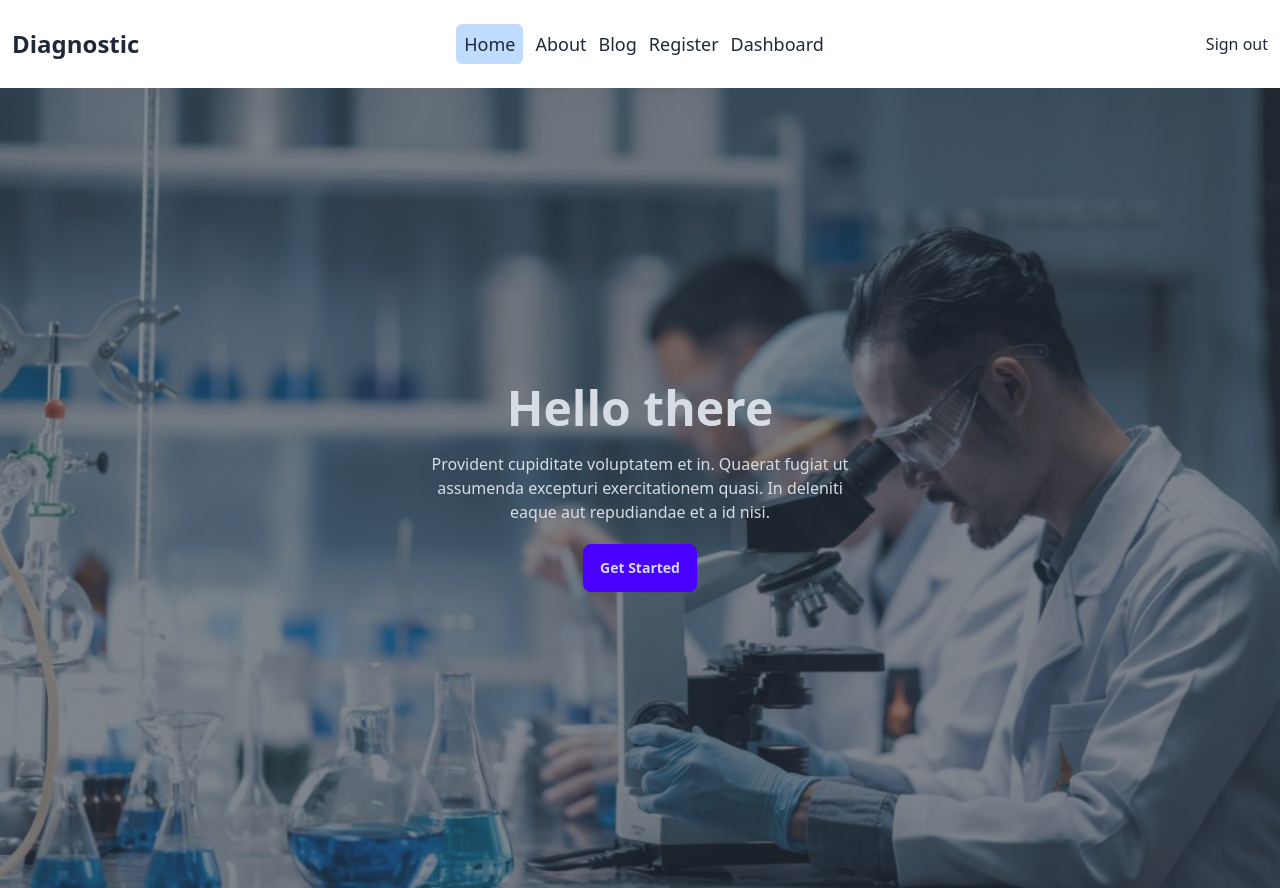
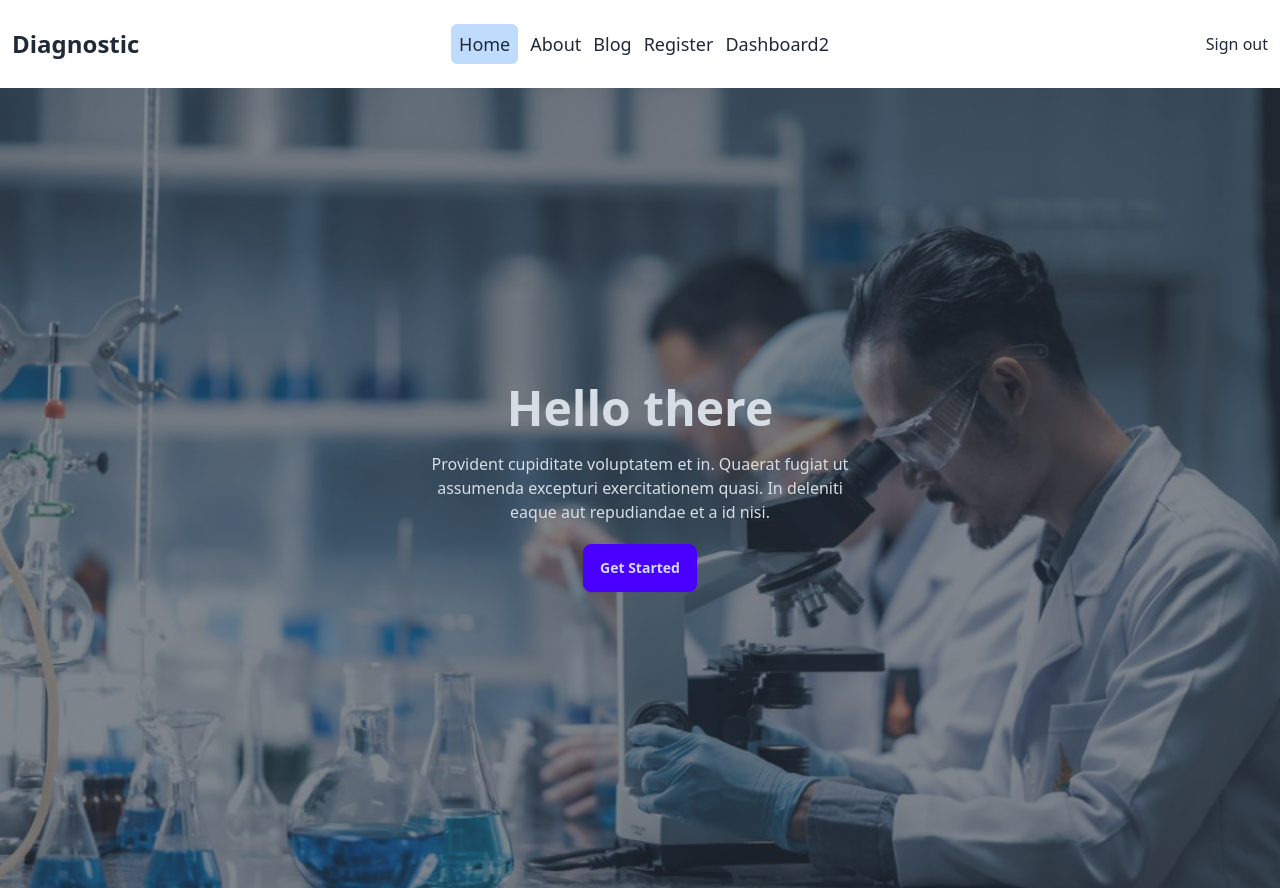
Before and after one commit to Rifazul-Islam/diagnostic-client-side, a React (Vite) app: page / in a window 1280 px wide. Built offline with nearby package versions, Linux system fonts and the light colour scheme; no server answers; sample sign-in values are in the browser's storage.

Commit message:
add a tanstack Query and other data load

```diff
--- a/package.json
+++ b/package.json
@@ -10,6 +10,7 @@
     "preview": "vite preview"
   },
   "dependencies": {
+    "@tanstack/react-query": "^5.8.6",
     "axios": "^1.6.2",
     "firebase": "^10.6.0",
     "react": "^18.2.0",
--- a/src/Pages/Dashboard/Dashboard.jsx
+++ b/src/Pages/Dashboard/Dashboard.jsx
@@ -1,5 +1,5 @@
 import { NavLink, Outlet } from "react-router-dom";
-import { FaBeer } from 'react-icons/fa';
+
 
 const Dashboard = () => {
 
@@ -28,12 +28,21 @@ const Dashboard = () => {
                 isActive ? "bg-blue-200 p-2 px-16  rounded-md " : "border-2 p-2 px-16 "
             }
             >  Test Results</NavLink> </li>
+            <li>
+                <NavLink to="/"
+                className={({isActive})=>
+                isActive ? "bg-blue-200 p-2 px-16  rounded-md " : "border-2 p-2 px-16 "
+            }
+            >  Home</NavLink> </li>
 
              </ul>
             </div>
 
             <div className=" flex-1 pt-6">
-                <Outlet></Outlet>
+                <Outlet>
+
+
+                </Outlet>
             </div>
         </div>
     );
--- a/src/Pages/Dashboard/MyProfile/MyProfile.jsx
+++ b/src/Pages/Dashboard/MyProfile/MyProfile.jsx
@@ -1,6 +1,7 @@
 import { useEffect, useState } from "react";
 import useAuth from "../../../hooks/useAuth";
 import useAxiosSecure from "../../../hooks/useAxiosSecure";
+import { useQuery } from "@tanstack/react-query";
 
 
 
@@ -9,7 +10,16 @@ const MyProfile = () => {
  const axiosSecure = useAxiosSecure()
 const {user} = useAuth();
 
+const {data:users = [], refetch} = useQuery({
+    queryKey: ['users'],
+    queryFn: async()=>{
+      const res = await axiosSecure.get(`/users/${user?.email}`)
+      return res.data
+    }
+  })
 
+
+console.log(users);
 
     return (
         <div>
@@ -17,20 +27,23 @@ const {user} = useAuth();
 
            </div>
 
-           <div className="mx-auto border-2 md:w-1/2 -mt-10 bg-base-100 shadow-lg rounded-lg ">
+           {
+            users?.map(item =>
+
+                <div key={item._id} className="mx-auto border-2 md:w-1/2 -mt-10 bg-base-100 shadow-lg rounded-lg ">
                 <div className="avatar mx-auto flex justify-center  z-10 ">
                         <div className="w-24 h-24  border-4 text-white rounded-full ">
-                        <img src="https://i.ibb.co/fkfWKg2/my-profile.png" />
+                            <img src={item?.image} />
                         </div>
 
                         </div>
-                    <h1 className="text-center pt-5 text-2xl text-blue-700"> Name : Rifazul Islam</h1>
+                        <h1 className="text-center pt-5 text-2xl text-blue-700"> Name : {item?.name}</h1>
                        <div className="text-center grid grid-cols-1 md:grid-cols-2 my-10 text-indigo-500  font-bold">
 
-                    <h1>  rifazul60@gmail.com</h1>
-                    <h1> Distract : Dinajpur</h1>
-                    <h1> Upozila : Parbotipur</h1>
-                    <h1 > BloodGroup : B+ </h1>
+                        <h1> {item?.email}</h1>
+                        <h1> Distract : {item?.district} </h1>
+                        <h1> Upozila : {item?.upazila}</h1>
+                        <h1 > BloodGroup : {item?.bloodGroup} </h1>
                      </div>
 
                      <div className="py-4 pl-2">
@@ -39,6 +52,9 @@ const {user} = useAuth();
 
                </div>
 
+                )
+           }
+
         </div>
     );
 };
--- a/src/Pages/Login/Login.jsx
+++ b/src/Pages/Login/Login.jsx
@@ -1,5 +1,5 @@
 import { useForm } from "react-hook-form";
-import { Link, useNavigate } from "react-router-dom";
+import { Link, useLocation, useNavigate } from "react-router-dom";
 import useAuth from "../../hooks/useAuth";
 import toast from "react-hot-toast";
 
@@ -7,6 +7,10 @@ import toast from "react-hot-toast";
 const Login = () => {
     const {userLogin} = useAuth();
     const navigate = useNavigate();
+
+    const location = useLocation();
+    const from = location.state?.from?.pathname || "/" ;
+
     const { register, handleSubmit,reset } = useForm()
 
     const onSubmit = async (data)=>{
@@ -15,7 +19,8 @@ const Login = () => {
         .then(result =>{
           console.log(result.user);
           toast.success("User Login Successfully")
-          navigate('/')
+
+          navigate( from, { replace : true})
         })
         .catch(error =>{
            toast.error(error.message)
--- /dev/null
+++ b/src/Routes/PrivateRoute.jsx
@@ -0,0 +1,18 @@
+
+import useAuth from '../hooks/useAuth';
+import { Navigate, useLocation } from 'react-router-dom';
+const PrivateRoute = ({children}) => {
+  const{user, loading} = useAuth();
+  const location = useLocation()
+  if(loading){
+    return <div className='text-2xl text-center my-20'> Loading ..... </div>
+  }
+
+  if(user?.email){
+    return children
+  }
+
+ return <Navigate  to="/login" state={{from: location}} replace />
+};
+
+export default PrivateRoute;
--- a/src/Routes/Routes.jsx
+++ b/src/Routes/Routes.jsx
@@ -7,6 +7,7 @@ import Dashboard from "../Pages/Dashboard/Dashboard";
 import MyProfile from "../Pages/Dashboard/MyProfile/MyProfile";
 import MyAppointments from "../Pages/Dashboard/MyAppointments/MyAppointments";
 import TestResults from "../Pages/Dashboard/TestResults/TestResults";
+import PrivateRoute from "./PrivateRoute";
 
 const router = createBrowserRouter([
     {
@@ -30,7 +31,7 @@ const router = createBrowserRouter([
 
     {
         path:"dashboard",
-        element: <Dashboard></Dashboard>,
+        element: <PrivateRoute><Dashboard></Dashboard></PrivateRoute>,
         children:[
             {
                 path:"myProfile",
--- a/src/Shared/Navbar/Navbar.jsx
+++ b/src/Shared/Navbar/Navbar.jsx
@@ -1,11 +1,16 @@
 import { Link, NavLink } from "react-router-dom";
 import useAuth from "../../hooks/useAuth";
 import toast from "react-hot-toast";
+import useAdmin from "../../hooks/useAdmin";
 
 
 const Navbar = () => {
 
     const {user,loginOut} = useAuth();
+
+    const [isAdmin] = useAdmin();
+
+    console.log(isAdmin);
 
     const SignOut = ()=>{
         loginOut()
@@ -28,12 +33,22 @@ const Navbar = () => {
             isActive ? "bg-blue-200 p-2 rounded-md" : " "
        } >Register </NavLink> </li>
 
-      {
-        user?.email &&  <li> <NavLink to="dashboard"
-        className={({isActive})=>
-        isActive ? "bg-blue-200 p-2 rounded-md" : " "
-   } > Dashboard </NavLink> </li>
-      }
+
+    {/**User Condition if isAdmin and other */}
+
+   {
+    user && isAdmin &&  <li> <NavLink to="/dashboard"
+    className={({isActive})=>
+    isActive ? "bg-blue-200 p-2 rounded-md" : " " } > Dashboard </NavLink> </li>
+   }
+
+
+{
+    user && !isAdmin &&  <li> <NavLink to="/dashboard/myProfile"
+    className={({isActive})=>
+    isActive ? "bg-blue-200 p-2 rounded-md" : " " } > Dashboard2 </NavLink> </li>
+   }
+
   </>
 
 
--- /dev/null
+++ b/src/hooks/useAdmin.jsx
@@ -0,0 +1,25 @@
+import { useQuery } from "@tanstack/react-query";
+import useAxiosSecure from "./useAxiosSecure";
+import useAuth from "./useAuth";
+
+
+const useAdmin = () => {
+ const axiosSecure = useAxiosSecure();
+ const {user,loading} = useAuth()
+
+const {data: isAdmin } = useQuery({
+enabled: !loading && Boolean(user?.email),
+
+    queryKey: [user?.email, 'isAdmin'],
+    queryFn : async()=>{
+        const res = await axiosSecure.get(`/users/admin/${user?.email}`)
+        console.log(res.data );
+        return res.data.admin
+    }
+})
+
+
+return [isAdmin]
+};
+
+export default useAdmin;
--- a/src/main.jsx
+++ b/src/main.jsx
@@ -5,12 +5,19 @@ import { RouterProvider } from 'react-router-dom'
 import router from './Routes/Routes.jsx'
 import AuthProvider from './Provider/AuthProvider.jsx'
 import { Toaster } from 'react-hot-toast'
-
+import {
+  QueryClient,
+  QueryClientProvider,
+} from '@tanstack/react-query'
+const queryClient = new QueryClient()
 ReactDOM.createRoot(document.getElementById('root')).render(
   <React.StrictMode>
   <div className='max-w-7xl mx-auto'>
+
  <AuthProvider>
+ <QueryClientProvider client={queryClient}>
  <RouterProvider router={router}  />
+ </QueryClientProvider>
  <Toaster />
  </AuthProvider>
   </div>
```
Also changed, not shown: 1 other file (tests, documents, lock files or other folders). Lines whose indentation alone changed are shown as unchanged.
